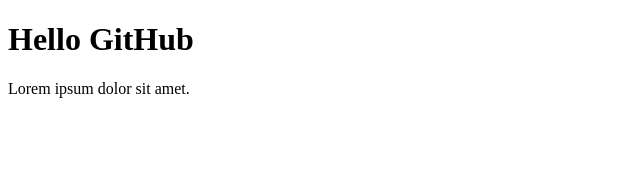
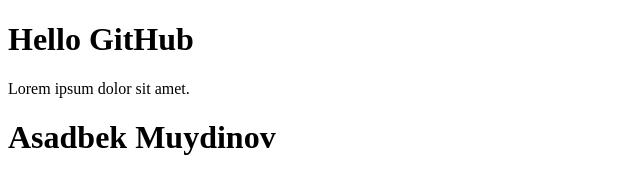
Before and after one commit to AsadbekMudinov/github-tutorial, a plain HTML site: page index.html in a window 1280 px wide. Shown: the whole page, without its empty margins (0-640 px from the left). Drawn offline with Linux system fonts and the light colour scheme.

Commit message:
add new h1 tag

```diff
--- a/index.html
+++ b/index.html
@@ -9,5 +9,6 @@
 <body>
     <h1>Hello GitHub</h1>
     <p>Lorem ipsum dolor sit amet.</p>
+    <h1>Asadbek Muydinov</h1>
 </body>
 </html>
```
